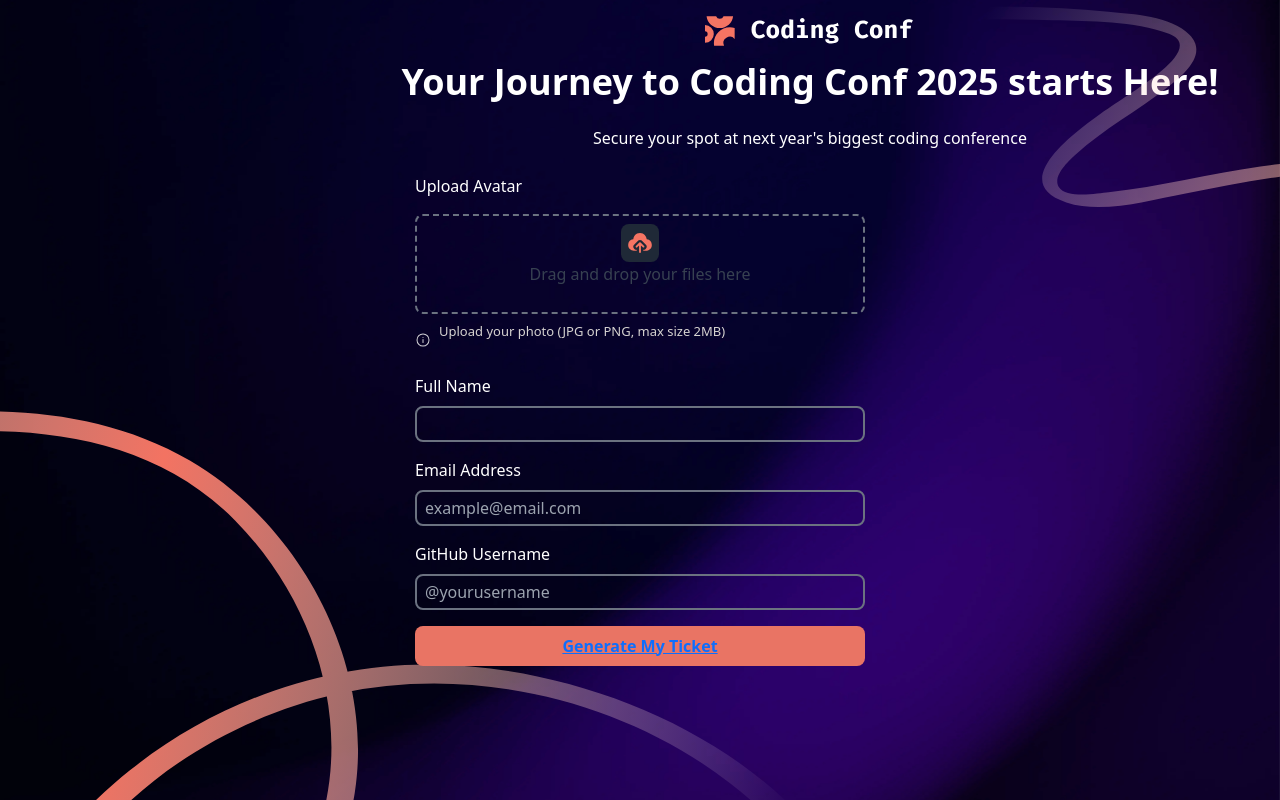
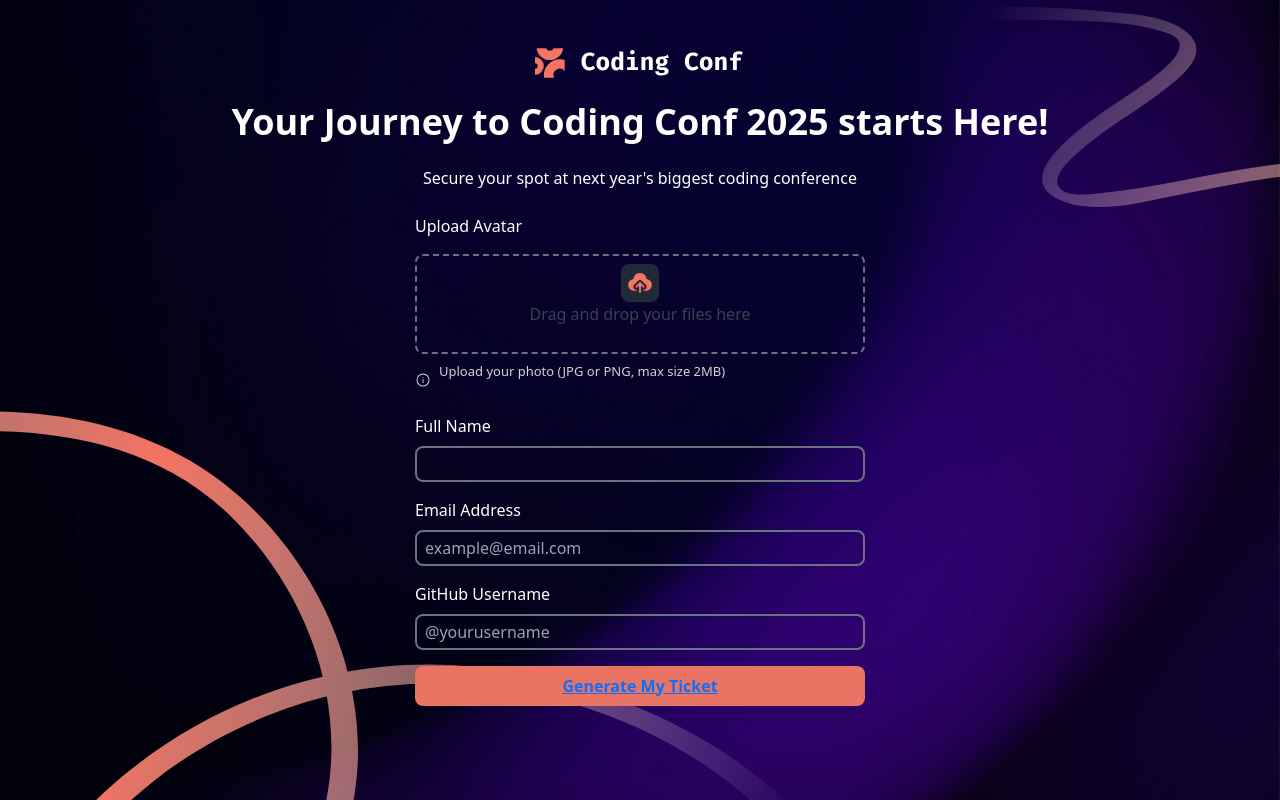
Before and after one commit to mohadeseSadri/Conference-ticket, a React (Vite) app in the folder Ticket/: page / in a window 1280 px wide. Built offline with nearby package versions, Linux system fonts and the light colour scheme.

Commit message:
Set logo

```diff
--- a/Ticket/src/Components/Background.tsx
+++ b/Ticket/src/Components/Background.tsx
@@ -3,7 +3,7 @@ import BackgroundImg from "../assets/Images/background-desktop.png";
 function Background() {
     return (
         <div className="background">
-            <img src={BackgroundImg} alt="BackgroundImg" className="absolute w-100 h-100" />
+            <img src={BackgroundImg} alt="BackgroundImg" className="absolute w-100 h-100 z-[0]" />
         </div>
     )
 }
--- a/Ticket/src/Components/Form/Header.tsx
+++ b/Ticket/src/Components/Form/Header.tsx
@@ -1,34 +1,26 @@
-import logo from "../../assets/Images/logo-full.svg";
+import PatternLogo from "../PatternLogo";
 import PatternTop from "../PatternTop";
 function Header() {
   return (
     <>
-      <div className="flex items-center justify-center display:inline-block; position: relative">
+      <div className="relative flex items-center justify-center">
+        <div>
+            <PatternLogo />
 
-        <div className="display:inline-block; position:absolute; ml-[340px]">
-
-          <div className="flex items-center justify-center mt-3">
-            <div className="flex gap-4">
-              <img src={logo} alt="logo"/>
-
-            </div>
-          </div>
-
-          <div className="flex items-center justify-center mt-3">
-            <h1 className="text-4xl font-black text-center">
+          <div className="mt-4 flex items-center justify-center">
+            <h1 className="text-center text-4xl font-black">
               Your Journey to Coding Conf 2025 starts Here!
             </h1>
           </div>
 
-          <div className="flex items-center justify-center mt-3">
+          <div className="mt-3 flex items-center justify-center">
             <p className="text-center">
               Secure your spot at next year's biggest coding conference
             </p>
           </div>
         </div>
-
-        <PatternTop />
       </div>
+      <PatternTop />
     </>
   );
 }
--- /dev/null
+++ b/Ticket/src/Components/PatternLogo.tsx
@@ -0,0 +1,11 @@
+import Logo from "../assets/Images/logo-full.svg";
+
+function PatternLogo() {
+  return (
+    <div className="relative z-[2] flex items-center justify-center">
+      <img src={Logo} alt="Logo" className="mt-5" />
+    </div>
+  );
+}
+
+export default PatternLogo;
--- a/Ticket/src/Components/Ticket/designTicket.tsx
+++ b/Ticket/src/Components/Ticket/designTicket.tsx
@@ -1,13 +1,15 @@
 import Background from "../Background";
+import PatternLogo from "../PatternLogo";
 import PatternTop from "../PatternTop";
 
 function DesignTicket() {
-return (
+  return (
     <>
-    <Background />
-    <PatternTop />
+      <Background />
+      <PatternTop />
+      <PatternLogo />
     </>
-)
+  );
 }
 
 export default DesignTicket;
```
